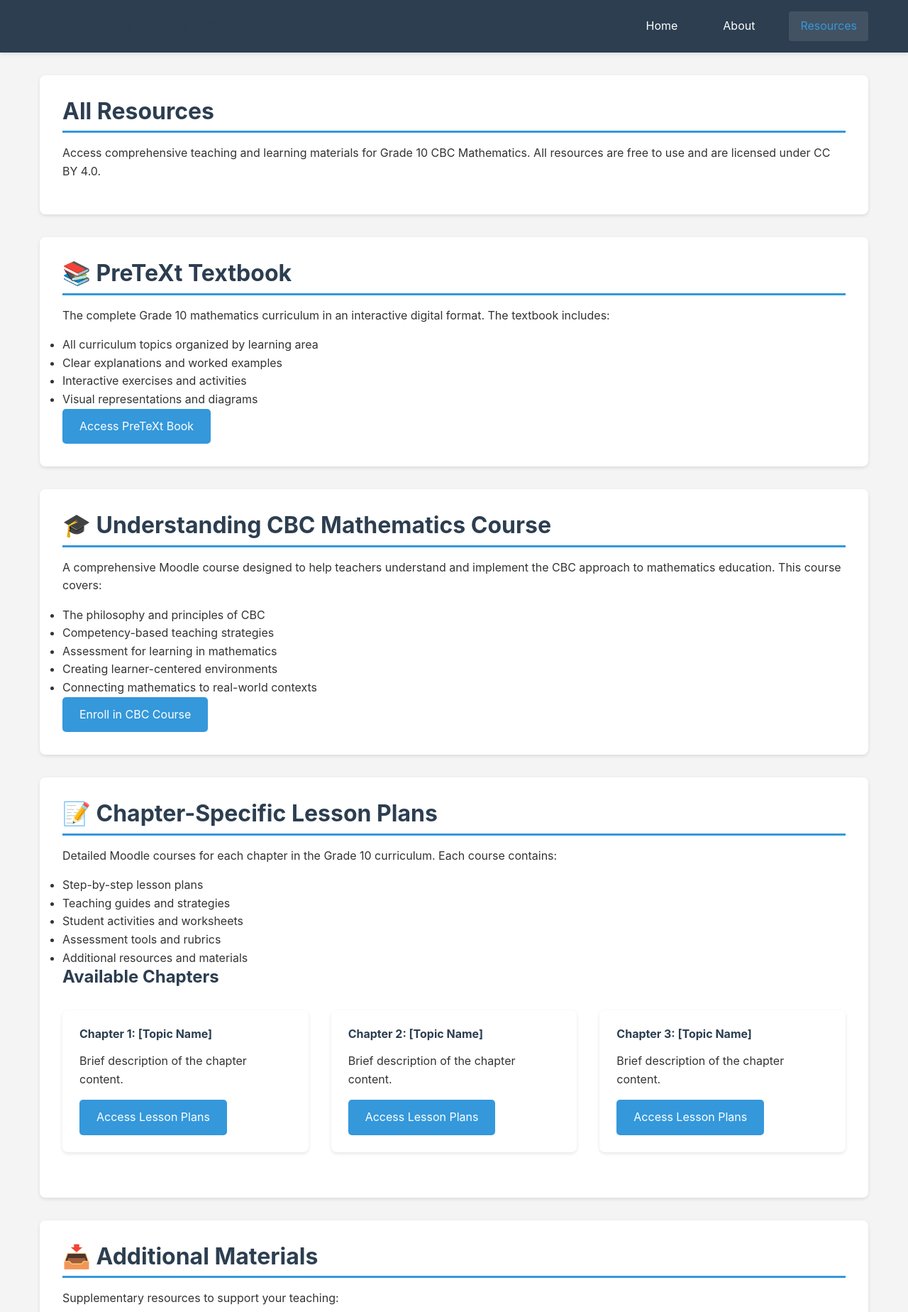
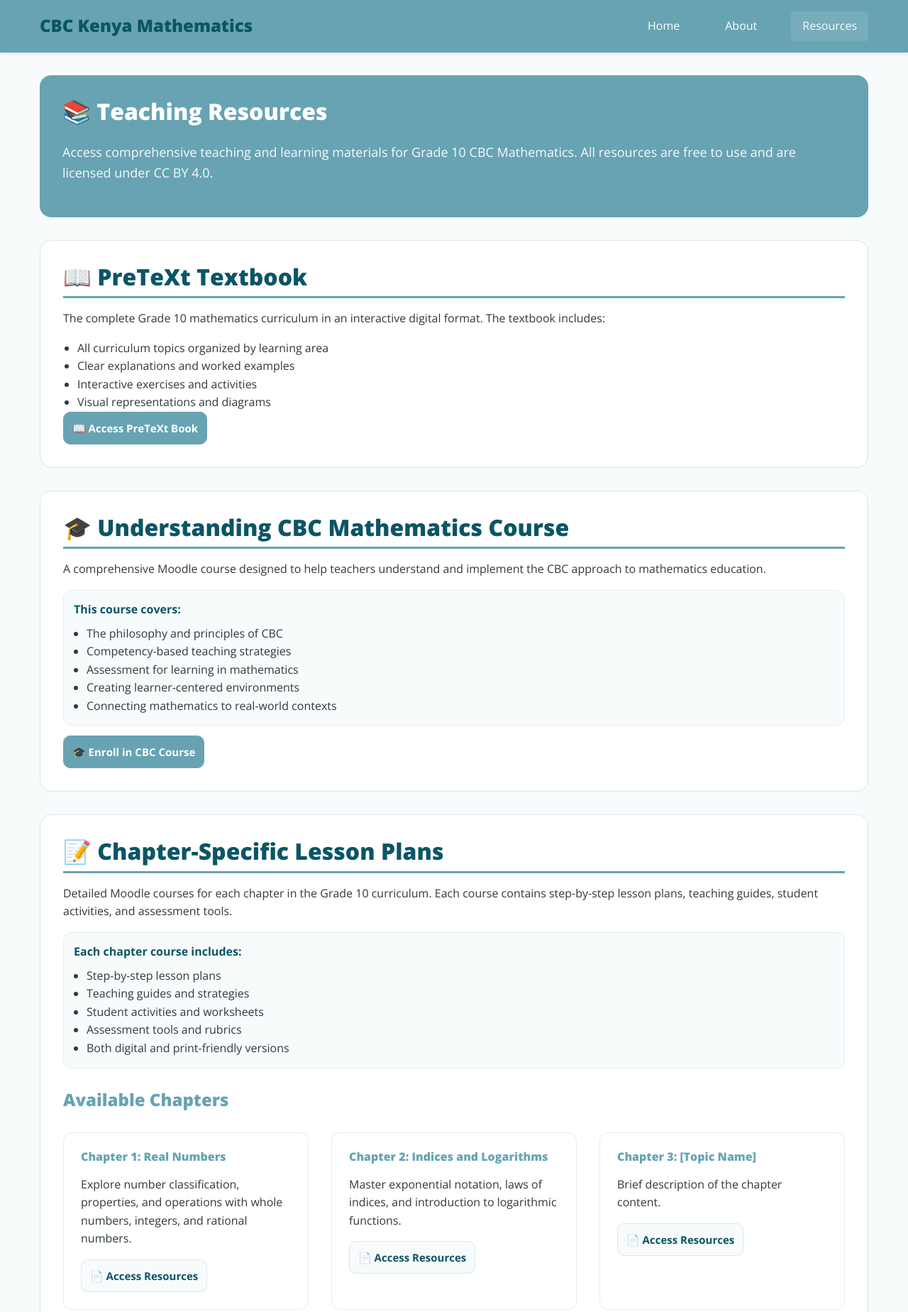
Before and after one commit to IDEMSInternational/cbckenyamathematics, a plain HTML site: page website-content/pages/resources.html in a window 1280 px wide. Shown: the top 1848 px of the page at 71% size. Drawn offline with nearby package versions, Linux system fonts and the light colour scheme.

Commit message:
styles definition to match moodle courses

```diff
--- a/website-content/css/navigation.css
+++ b/website-content/css/navigation.css
@@ -2,7 +2,7 @@
    Navigation Styles
    =========================== */
 header {
-    background-color: var(--primary-color, #2c3e50);
+    background-color: var(--primary-color, #67A3B3);
     color: white;
     padding: 0;
     box-shadow: 0 2px 5px rgba(0,0,0,0.1);
@@ -63,7 +63,7 @@
 nav a:hover,
 nav a.active {
     background-color: rgba(255, 255, 255, 0.1);
-    color: var(--secondary-color, #3498db);
+    color: var(--light-bg, #f7fbfc);
 }
 
 /* ===========================
--- a/website-content/css/styles.css
+++ b/website-content/css/styles.css
@@ -1,13 +1,19 @@
+@import url('https://fonts.googleapis.com/css2?family=Open+Sans:wght@400;600;700;800&display=swap');
+
 /* ===========================
    CSS Variables
    =========================== */
 :root {
-    --primary-color: #2c3e50;
-    --secondary-color: #3498db;
-    --accent-color: #e74c3c;
-    --text-color: #333;
-    --light-bg: #f4f4f4;
+    --primary-color: #67A3B3;
+    --secondary-color: #0b5565;
+    --accent-color: #7a4b00;
+    --text-color: #2f3a3d;
+    --light-bg: #f7fbfc;
     --white: #ffffff;
+    --border-color: #d9e7ec;
+    --card-border: #e3eef2;
+    --discussion-bg: #fff6e8;
+    --discussion-border: #ffe1b5;
     --shadow: 0 2px 5px rgba(0,0,0,0.1);
     --transition: all 0.3s ease;
 }
@@ -22,7 +28,7 @@
 }
 
 body {
-    font-family: -apple-system, BlinkMacSystemFont, 'Segoe UI', Roboto, Oxygen, Ubuntu, Cantarell, sans-serif;
+    font-family: 'Open Sans', 'Helvetica Neue', Arial, sans-serif;
     line-height: 1.6;
     color: var(--text-color);
     background-color: var(--light-bg);
@@ -63,23 +69,25 @@
    Typography
    =========================== */
 h1, h2, h3, h4, h5, h6 {
-    color: var(--primary-color);
+    color: var(--secondary-color);
     margin-bottom: 1rem;
     line-height: 1.2;
+    font-weight: 800;
 }
 
 h1 {
-    font-size: 2.5rem;
+    font-size: clamp(32px, 6vw, 48px);
 }
 
 h2 {
-    font-size: 2rem;
-    border-bottom: 3px solid var(--secondary-color);
+    font-size: clamp(24px, 4vw, 32px);
+    border-bottom: 3px solid var(--primary-color);
     padding-bottom: 0.5rem;
 }
 
 h3 {
-    font-size: 1.5rem;
+    font-size: clamp(18px, 3vw, 24px);
+    color: var(--primary-color);
 }
 
 p {
@@ -93,8 +101,24 @@
     background: var(--white);
     padding: 2rem;
     margin-bottom: 2rem;
-    border-radius: 8px;
-    box-shadow: var(--shadow);
+    border-radius: 16px;
+    border: 1px solid var(--border-color);
+}
+
+section.hero {
+    background: var(--primary-color);
+    color: white;
+    border: none;
+}
+
+section.hero h2 {
+    color: white;
+    border-bottom: none;
+}
+
+section.hero p {
+    font-size: clamp(15px, 2.6vw, 18px);
+    opacity: 0.95;
 }
 
 /* ===========================
@@ -103,14 +127,19 @@
 .card {
     background: var(--white);
     padding: 1.5rem;
-    border-radius: 8px;
-    box-shadow: var(--shadow);
+    border-radius: 12px;
+    border: 1px solid var(--card-border);
     transition: var(--transition);
 }
 
 .card:hover {
     transform: translateY(-5px);
     box-shadow: 0 5px 15px rgba(0,0,0,0.15);
+}
+
+.card h3 {
+    font-size: clamp(18px, 3vw, 22px);
+    margin-bottom: 0.75rem;
 }
 
 .card-grid {
@@ -121,30 +150,51 @@
 }
 
 .btn {
-    display: inline-block;
-    padding: 0.75rem 1.5rem;
-    background-color: var(--secondary-color);
-    color: var(--white);
-    border-radius: 5px;
+    display: inline-flex;
+    align-items: center;
+    gap: 6px;
+    padding: 10px 12px;
+    background: var(--light-bg);
+    color: var(--secondary-color);
+    border-radius: 10px;
+    border: 1px solid var(--border-color);
     transition: var(--transition);
-    border: none;
     cursor: pointer;
-    font-size: 1rem;
+    font-size: 15px;
+    font-weight: 700;
+    text-decoration: none;
 }
 
 .btn:hover {
-    background-color: var(--primary-color);
+    background: var(--primary-color);
     color: var(--white);
+    border-color: var(--primary-color);
     transform: translateY(-2px);
     box-shadow: 0 5px 10px rgba(0,0,0,0.2);
 }
 
 .btn-primary {
+    background-color: var(--primary-color);
+    color: var(--white);
+    border-color: var(--primary-color);
+}
+
+.btn-primary:hover {
     background-color: var(--secondary-color);
+    border-color: var(--secondary-color);
+    color: var(--white);
 }
 
 .btn-secondary {
-    background-color: var(--accent-color);
+    background-color: var(--secondary-color);
+    color: var(--white);
+    border-color: var(--secondary-color);
+}
+
+.btn-secondary:hover {
+    background-color: var(--primary-color);
+    border-color: var(--primary-color);
+    color: var(--white);
 }
 
 /* ===========================
@@ -164,7 +214,38 @@
 }
 
 footer a:hover {
-    color: var(--secondary-color);
+    color: var(--light-bg);
+}
+
+/* ===========================
+   Utility Classes
+   =========================== */
+.info-box {
+    background: var(--light-bg);
+    border: 1px solid var(--card-border);
+    border-radius: 12px;
+    padding: 14px;
+    margin-bottom: 14px;
+}
+
+.discussion-box {
+    background: var(--discussion-bg);
+    border: 1px solid var(--discussion-border);
+    border-radius: 14px;
+    padding: 16px;
+    margin-bottom: 20px;
+}
+
+.discussion-box .btn {
+    background: var(--white);
+    border-color: var(--discussion-border);
+    color: var(--accent-color);
+}
+
+.discussion-box .btn:hover {
+    background: var(--accent-color);
+    border-color: var(--accent-color);
+    color: var(--white);
 }
 
 /* ===========================
--- a/website-content/pages/resources.html
+++ b/website-content/pages/resources.html
@@ -34,75 +34,82 @@
     </header>
 
     <main>
-        <section>
-            <h2>All Resources</h2>
+        <section class="hero">
+            <h2>📚 Teaching Resources</h2>
             <p>Access comprehensive teaching and learning materials for Grade 10 CBC Mathematics. All resources are free to use and are licensed under CC BY 4.0.</p>
         </section>
 
         <section>
-            <h2>📚 PreTeXt Textbook</h2>
+            <h2>📖 PreTeXt Textbook</h2>
             <p>The complete Grade 10 mathematics curriculum in an interactive digital format. The textbook includes:</p>
-            <ul>
+            <ul style="margin-left: 20px;">
                 <li>All curriculum topics organized by learning area</li>
                 <li>Clear explanations and worked examples</li>
                 <li>Interactive exercises and activities</li>
                 <li>Visual representations and diagrams</li>
             </ul>
-            <a href="#" class="btn btn-primary">Access PreTeXt Book</a>
+            <a href="#" class="btn btn-primary">📖 Access PreTeXt Book</a>
         </section>
 
         <section>
             <h2>🎓 Understanding CBC Mathematics Course</h2>
-            <p>A comprehensive Moodle course designed to help teachers understand and implement the CBC approach to mathematics education. This course covers:</p>
-            <ul>
+            <p>A comprehensive Moodle course designed to help teachers understand and implement the CBC approach to mathematics education.</p>
+
+            <div class="info-box">
+                <div style="font-weight:700; margin-bottom:8px; color: var(--secondary-color);">This course covers:</div>
+                <ul style="margin: 0; padding-left: 18px;">
                     <li>The philosophy and principles of CBC</li>
                     <li>Competency-based teaching strategies</li>
                     <li>Assessment for learning in mathematics</li>
                     <li>Creating learner-centered environments</li>
                     <li>Connecting mathematics to real-world contexts</li>
                 </ul>
-            <a href="#" class="btn btn-primary">Enroll in CBC Course</a>
+            </div>
+
+            <a href="#" class="btn btn-primary">🎓 Enroll in CBC Course</a>
         </section>
 
         <section>
             <h2>📝 Chapter-Specific Lesson Plans</h2>
-            <p>Detailed Moodle courses for each chapter in the Grade 10 curriculum. Each course contains:</p>
-            <ul>
+            <p>Detailed Moodle courses for each chapter in the Grade 10 curriculum. Each course contains step-by-step lesson plans, teaching guides, student activities, and assessment tools.</p>
+
+            <div class="info-box">
+                <div style="font-weight:700; margin-bottom:8px; color: var(--secondary-color);">Each chapter course includes:</div>
+                <ul style="margin: 0; padding-left: 18px;">
                     <li>Step-by-step lesson plans</li>
                     <li>Teaching guides and strategies</li>
                     <li>Student activities and worksheets</li>
                     <li>Assessment tools and rubrics</li>
-                <li>Additional resources and materials</li>
+                    <li>Both digital and print-friendly versions</li>
                 </ul>
+            </div>
 
-            <h3>Available Chapters</h3>
+            <h3 style="margin-top: 30px;">Available Chapters</h3>
             <div class="card-grid">
                 <div class="card">
-                    <h4>Chapter 1: [Topic Name]</h4>
-                    <p>Brief description of the chapter content.</p>
-                    <a href="#" class="btn">Access Lesson Plans</a>
+                    <h4 style="color: var(--primary-color); font-weight: 800;">Chapter 1: Real Numbers</h4>
+                    <p>Explore number classification, properties, and operations with whole numbers, integers, and rational numbers.</p>
+                    <a href="#" class="btn">📄 Access Resources</a>
                 </div>
 
                 <div class="card">
-                    <h4>Chapter 2: [Topic Name]</h4>
-                    <p>Brief description of the chapter content.</p>
-                    <a href="#" class="btn">Access Lesson Plans</a>
+                    <h4 style="color: var(--primary-color); font-weight: 800;">Chapter 2: Indices and Logarithms</h4>
+                    <p>Master exponential notation, laws of indices, and introduction to logarithmic functions.</p>
+                    <a href="#" class="btn">📄 Access Resources</a>
                 </div>
 
                 <div class="card">
-                    <h4>Chapter 3: [Topic Name]</h4>
+                    <h4 style="color: var(--primary-color); font-weight: 800;">Chapter 3: [Topic Name]</h4>
                     <p>Brief description of the chapter content.</p>
-                    <a href="#" class="btn">Access Lesson Plans</a>
+                    <a href="#" class="btn">📄 Access Resources</a>
                 </div>
-
-                <!-- Add more chapters as needed -->
             </div>
         </section>
 
         <section>
             <h2>📥 Additional Materials</h2>
             <p>Supplementary resources to support your teaching:</p>
-            <ul>
+            <ul style="margin-left: 20px;">
                 <li>Assessment templates</li>
                 <li>Student worksheets</li>
                 <li>Teaching guides</li>
@@ -111,10 +118,14 @@
             <p><em>Coming soon...</em></p>
         </section>
 
-        <section>
-            <h2>Need Help?</h2>
-            <p>If you have questions about accessing or using any of these resources, please refer to the user guides provided within each platform, or reach out through your school's professional development coordinator.</p>
-        </section>
+        <div class="discussion-box">
+            <div style="font-weight:900; color: var(--accent-color); margin-bottom:8px;">
+                💬 Need Help?
+            </div>
+            <p style="margin:0 0 12px 0;">
+                If you have questions about accessing or using any of these resources, please refer to the user guides provided within each platform, or reach out through your school's professional development coordinator.
+            </p>
+        </div>
     </main>
 
     <footer>
```
Lines whose indentation alone changed are shown as unchanged.
